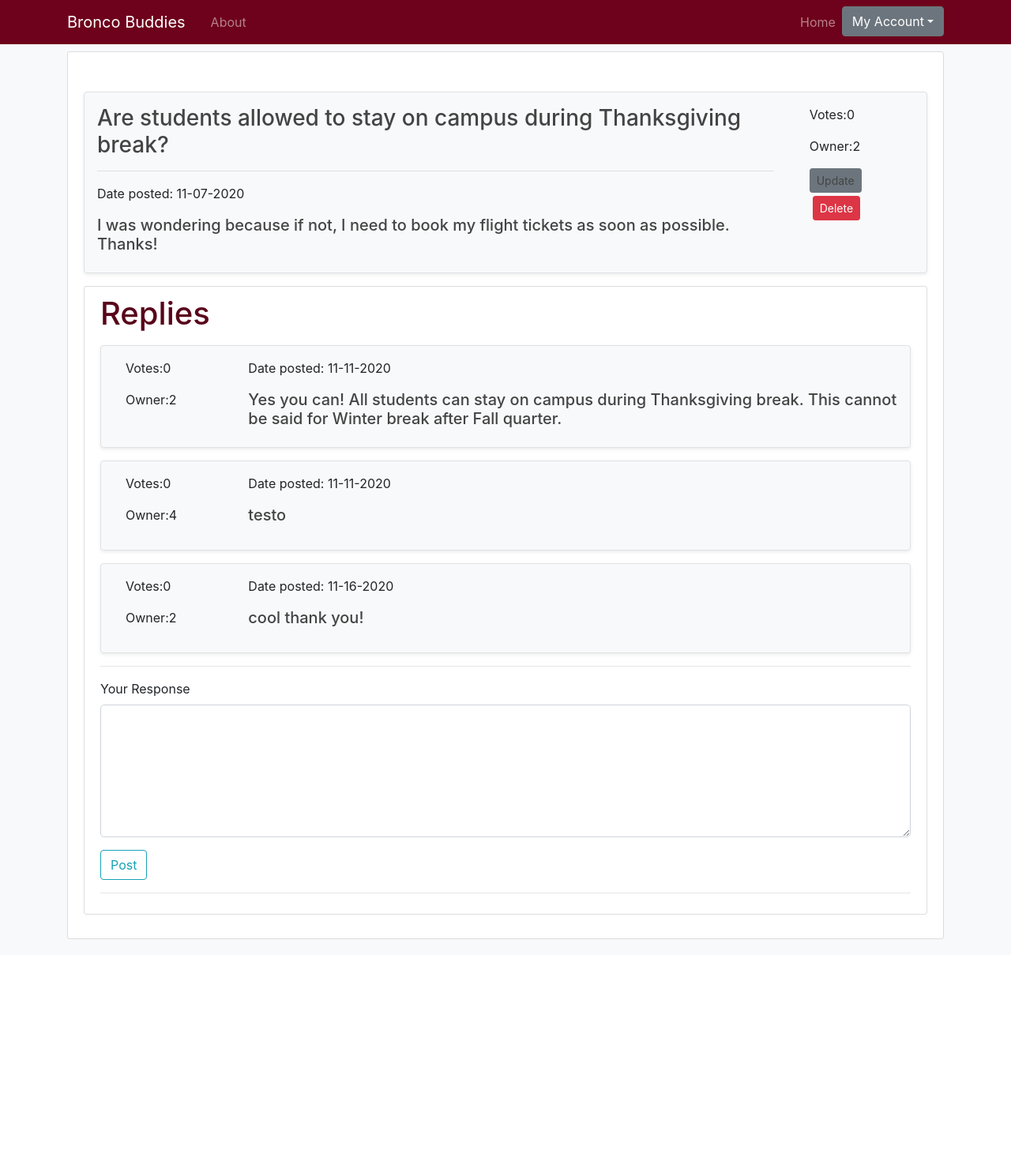
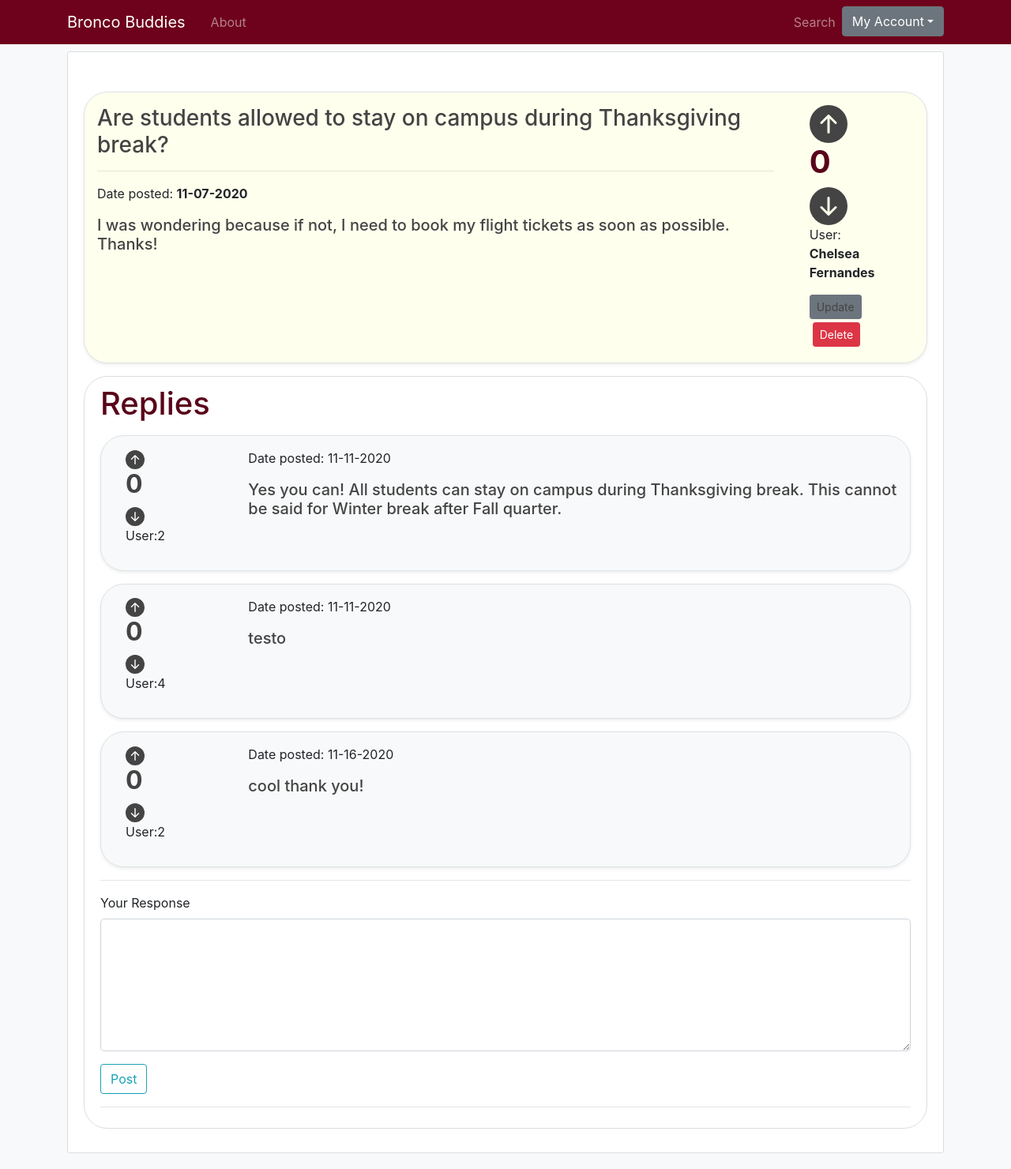
Before and after one commit to ccfernandes/SCU-Bronco-Buddies, a Flask app: page /post/1 in a window 1280 px wide. Shown: the whole page at 79% size. Before the commit the page ends 1189 px from the top, so only its background shows below. Run offline with Flask 2, Linux system fonts and the light colour scheme; a user stored in the database is signed in; data comes from the database, SQL or seed files in the repository; parts of the project's set-up code (start-up, migrations or seed data) failed here and were passed over; some libraries are stand-ins or nearby versions.

Commit message:
working upvote and downvote buttons

```diff
--- a/SCU-Bronco-Buddies/bronco_buddies/bronco_buddies/routes.py
+++ b/SCU-Bronco-Buddies/bronco_buddies/bronco_buddies/routes.py
@@ -13,6 +13,11 @@ import jinja2
 def home():
     posts = Thread.query.all()
     return render_template('home.html', title='Home', posts=posts)
+
+@app.route("/")
+@app.route("/landing")
+def landingPage():
+    return render_template('landing.html', title='Home')
 
 # about page
 @app.route("/about")
@@ -80,14 +85,21 @@ def new_post():
 @app.route("/post/<int:post_id>", methods=['GET', 'POST'])
 def post(post_id):
     post = Thread.query.get_or_404(post_id)
+    poster = User.query.filter_by(id=post.owner_id).first()
+
     replies = Reply.query.filter_by(thread_id = post.id)
+    names = []
+    for reply in replies:
+        user = User.query.filter_by(id=reply.owner_id).first()
+        names.append(user.firstname + " " + user.lastname)
+        print(names)
     form=ReplyForm()
     if form.validate_on_submit():
         reply = Reply(owner_id=current_user.id, body=escape(form.body.data), votes=0, thread_id=post_id)
         db.session.add(reply)
         db.session.commit()
         return redirect(url_for('post', post_id=post.id))
-    return render_template('post.html', title=post.title, post=post, replies=replies, form=form)
+    return render_template('post.html', title=post.title, post=post, replies=replies, form=form, poster=poster)
 
 
 #update posts
@@ -159,9 +171,41 @@ def add_forum():
          flash('There was an error! Please try again.', 'danger')
     return render_template('create_forum.html', title="New Forum", form=form)
 
-
 # logout
 @app.route("/logout")
 def logout():
     logout_user()
     return redirect(url_for('home'))
+
+
+# Upvote a reply
+@app.route("/upvote/<int:reply_id><int:post_id>", methods=['GET','POST'])
+def upvoteReply(reply_id,post_id):
+    curr_reply = Reply.query.filter_by(id=reply_id).first()
+    curr_reply.votes += 1
+    db.session.commit()
+    return redirect(url_for('post', post_id=post_id))
+
+# Downvote a reply
+@app.route("/downvote/<int:reply_id><int:post_id>", methods=['GET','POST'])
+def downvoteReply(reply_id,post_id):
+    curr_reply = Reply.query.filter_by(id=reply_id).first()
+    curr_reply.votes -= 1
+    db.session.commit()
+    return redirect(url_for('post', post_id=post_id))
+
+# Upvote a thread
+@app.route("/upvote/<int:post_id>", methods=['GET','POST'])
+def upvotePost(post_id):
+    curr_post = Thread.query.filter_by(id=post_id).first()
+    curr_post.votes += 1
+    db.session.commit()
+    return redirect(url_for('post', post_id=post_id))
+
+# downvote a thread
+@app.route("/downvote/<int:post_id>", methods=['GET','POST'])
+def downvotePost(post_id):
+    curr_post = Thread.query.filter_by(id=post_id).first()
+    curr_post.votes -= 1
+    db.session.commit()
+    return redirect(url_for('post', post_id=post_id))
--- a/SCU-Bronco-Buddies/bronco_buddies/bronco_buddies/templates/layout.html
+++ b/SCU-Bronco-Buddies/bronco_buddies/bronco_buddies/templates/layout.html
@@ -29,7 +29,7 @@
 	<header class="site-header">
       <nav class="navbar navbar-expand-md navbar-dark bg-steel fixed-top">
         <div class="container">
-          <a class="navbar-brand mr-4" href="{{ url_for('home') }}">Bronco Buddies</a>
+          <a class="navbar-brand mr-4" href="{{ url_for('landingPage') }}">Bronco Buddies</a>
           <button class="navbar-toggler" type="button" data-toggle="collapse" data-target="#navbarToggle" aria-controls="navbarToggle" aria-expanded="false" aria-label="Toggle navigation">
             <span class="navbar-toggler-icon"></span>
           </button>
@@ -40,7 +40,7 @@
             <!-- Navbar Right Side -->
             <div class="navbar-nav">
             	{% if current_user.is_authenticated %}
-            		<a class="nav-item nav-link" href="{{ url_for('home') }}">Home</a>
+            		<a class="nav-item nav-link" href="{{ url_for('home') }}">Search</a>
             		<div class="dropdown">
 					  <button class="btn btn-secondary dropdown-toggle" type="button" id="dropdownMenuButton" data-toggle="dropdown" aria-haspopup="true" aria-expanded="false">My Account</button>
 					  <div class="dropdown-menu" aria-labelledby="dropdownMenuButton">
--- a/SCU-Bronco-Buddies/bronco_buddies/bronco_buddies/templates/post.html
+++ b/SCU-Bronco-Buddies/bronco_buddies/bronco_buddies/templates/post.html
@@ -10,13 +10,31 @@
 		.mybody{
 			margin: auto;
 		}
+
+		.mainPost{
+			background-color: #ffffed;
+			border-radius: 30px;
+		}
+
+		.myRound{
+			border-radius: 30px;
+		}
+
+
+		.roundButton{
+			border-radius: 5px;
+		}
+
+		.sideInfo{
+			text-align: center;
+		}
 	</style>
 </head>
 
 <body class="bg-light">
 	<div class="content-section">
 	  <br>
-	    <div class="my-3 p-3 bg-light rounded border shadow-sm">
+	    <div class="my-3 p-3 mainPost border shadow-sm">
 
 	    	<div class="row">
 	    		<div class="col-sm-10">
@@ -24,7 +42,7 @@
 					<hr>
 					<div class="row">
 						<div class="col-sm-4">
-							<p>Date posted: {{post.date_posted.strftime('%m-%d-%Y')}}</p>
+							<p>Date posted: <b>{{post.date_posted.strftime('%m-%d-%Y')}}</b></p>
 						</div>
 					</div>
 					<div class="row">
@@ -33,13 +51,23 @@
 						</div>
 					</div>
 				</div>
-				<div class="col-sm-2">
-	    			<div class="col-sm-4">
-							<p>Votes:{{post.votes}}</p>
+				<div class="col-sm-2 sideInfo">
+	    			<div class="col-sm-4 sideInfo">
+	    				<a href="{{ url_for('upvotePost', post_id=post.id) }}">
+		    				<svg width="3em" height="3em" viewBox="0 0 16 16" class="bi bi-arrow-up-circle-fill" fill="currentColor" xmlns="http://www.w3.org/2000/svg">
+							  <path fill-rule="evenodd" d="M16 8A8 8 0 1 1 0 8a8 8 0 0 1 16 0zm-7.5 3.5a.5.5 0 0 1-1 0V5.707L5.354 7.854a.5.5 0 1 1-.708-.708l3-3a.5.5 0 0 1 .708 0l3 3a.5.5 0 0 1-.708.708L8.5 5.707V11.5z"/>
+							</svg>
+						</a>
+						<h1><b>{{post.votes}}</b></h1>
+						<a href="{{ url_for('downvotePost', post_id=post.id) }}">
+		    				<svg width="3em" height="3em" viewBox="0 0 16 16" class="bi bi-arrow-down-circle-fill" fill="currentColor" xmlns="http://www.w3.org/2000/svg">
+							  <path fill-rule="evenodd" d="M16 8A8 8 0 1 1 0 8a8 8 0 0 1 16 0zM8.5 4.5a.5.5 0 0 0-1 0v5.793L5.354 8.146a.5.5 0 1 0-.708.708l3 3a.5.5 0 0 0 .708 0l3-3a.5.5 0 0 0-.708-.708L8.5 10.293V4.5z"/>
+							</svg>
+						</a>
 					</div>
 					<div class="col-sm-4">
-							<p>Owner:{{post.owner_id}}</p>
-						</div>
+							<p>User: <b>{{poster.firstname}} {{poster.lastname}}</b></p>
+					</div>
 					<div class="col-sm-4">
 						<!-- {% if post.author == current__user %} -->
 							<a class="btn btn-secondary btn-sm tm-1 bm-1" href="{{ url_for('update_post', post_id=post.id) }}">Update</a><button type="button" class="btn btn-danger btn-sm tm-1 m-1" data-toggle="modal" data-target="#deleteModal">Delete</button>
@@ -68,20 +96,30 @@
 	    </div>
 	  </div>
 	</div>
-	<div class="content-section">
+	<div class="content-section myRound">
 		<h1>Replies</h1>
 		{% if replies.count() == 0 %}
 			<h4>There are no replies yet!</h4>
 		{% else %}
 			{% for reply in replies %}
-			<div class="my-3 p-3 bg-light rounded border shadow-sm">
+			<div class="my-3 p-3 bg-light myRound border shadow-sm">
 				<div class="row">
 					<div class="col-sm-2">
 						<div class="col-sm-4">
-							<p>Votes:{{reply.votes}}</p>
+							<a href="{{ url_for('upvoteReply', reply_id=reply.id, post_id=post.id) }}">
+			    				<svg width="1.5em" height="1.5em" viewBox="0 0 16 16" class="bi bi-arrow-up-circle-fill" fill="currentColor" xmlns="http://www.w3.org/2000/svg">
+								  <path fill-rule="evenodd" d="M16 8A8 8 0 1 1 0 8a8 8 0 0 1 16 0zm-7.5 3.5a.5.5 0 0 1-1 0V5.707L5.354 7.854a.5.5 0 1 1-.708-.708l3-3a.5.5 0 0 1 .708 0l3 3a.5.5 0 0 1-.708.708L8.5 5.707V11.5z"/>
+								</svg>
+							</a>
+							<h2><b>{{reply.votes}}</b></h2>
+							<a href="{{ url_for('downvoteReply', reply_id=reply.id, post_id=post.id) }}">
+			    				<svg width="1.5em" height="1.5em" viewBox="0 0 16 16" class="bi bi-arrow-down-circle-fill" fill="currentColor" xmlns="http://www.w3.org/2000/svg">
+								  <path fill-rule="evenodd" d="M16 8A8 8 0 1 1 0 8a8 8 0 0 1 16 0zM8.5 4.5a.5.5 0 0 0-1 0v5.793L5.354 8.146a.5.5 0 1 0-.708.708l3 3a.5.5 0 0 0 .708 0l3-3a.5.5 0 0 0-.708-.708L8.5 10.293V4.5z"/>
+								</svg>
+							</a>
 						</div>
 						<div class="col-sm-4">
-							<p>Owner:{{reply.owner_id}}</p>
+							<p>User:{{reply.owner_id}}</p>
 						</div>
 					</div>
 					<div class="col-sm-10">
```
Also changed, not shown: SCU-Bronco-Buddies/bronco_buddies/bronco_buddies/templates/landing.html (added, +7 -0 lines).
